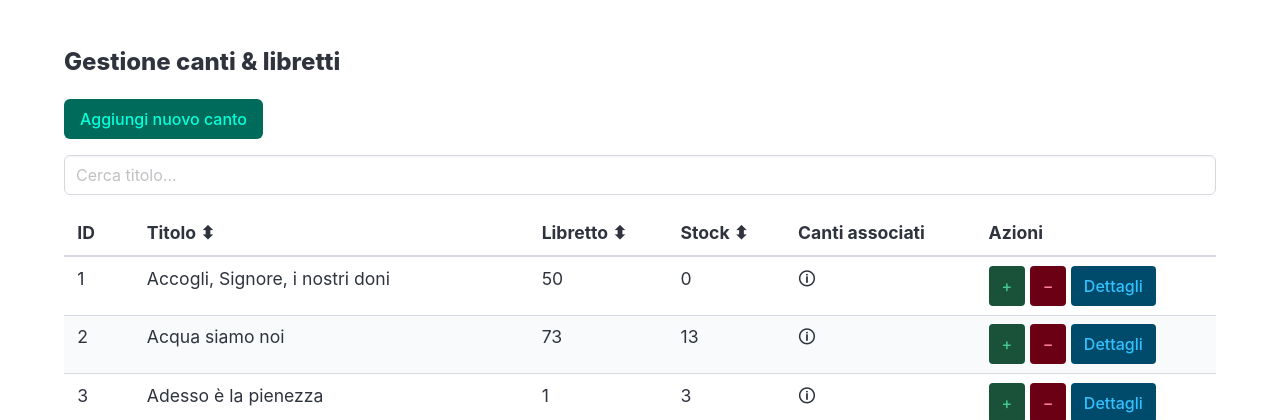
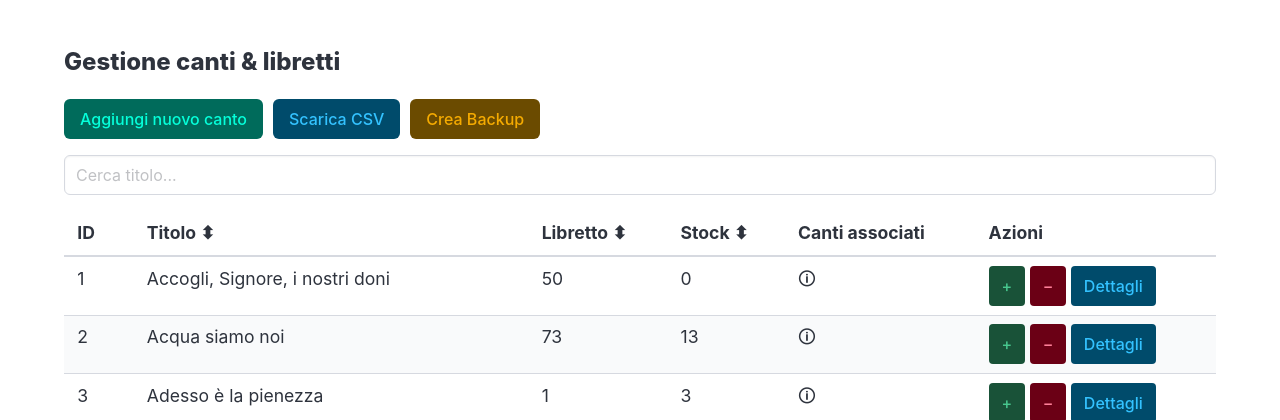
Before and after one commit to corisanvito/book-manager, a Flask app: page / in a window 1280 px wide. Shown: the top 420 px of the page. Run offline with Flask 3, Linux system fonts and the light colour scheme.

Commit message:
Add CSV download and backup functionality to the app

```diff
--- a/app.py
+++ b/app.py
@@ -1,6 +1,7 @@
-from flask import Flask, render_template, jsonify, request, send_from_directory
+from flask import Flask, render_template, jsonify, request, send_from_directory, send_file, make_response
 import csv
 import os
+import io
 
 app = Flask(__name__)
 
@@ -89,11 +90,72 @@ def update_booklet():
     save_songs(songs)
     return jsonify({'ok': True})
 
+
+@app.route('/api/download_csv')
+def download_csv():
+    """
+    Endpoint per scaricare il file CSV aggiornato
+    """
+    try:
+        # Crea un file in memoria
+        csv_data = io.StringIO()
+
+        # Carica i dati
+        songs = load_songs()
+
+        # Scrivi l'header
+        fieldnames = ['title', 'booklet_number', 'associated', 'stock']
+        writer = csv.DictWriter(csv_data, fieldnames=fieldnames, delimiter=';')
+        writer.writeheader()
+
+        # Scrivi i dati
+        for song in songs:
+            writer.writerow({
+                'title': song['title'],
+                'booklet_number': song['booklet_number'],
+                'associated': song['associated'],
+                'stock': song['stock']
+            })
+
+        # Prepara la risposta per il download
+        output = make_response(csv_data.getvalue())
+        output.headers["Content-Disposition"] = "attachment; filename=canti_aggiornato.csv"
+        output.headers["Content-type"] = "text/csv; charset=utf-8"
+
+        return output
+
+    except Exception as e:
+        return jsonify({'error': str(e)}), 500
+
+
+# Endpoint per il backup automatico
+@app.route('/api/backup')
+def create_backup():
+    """
+    Crea un backup con timestamp nel nome
+    """
+    import datetime
+
+    timestamp = datetime.datetime.now().strftime("%Y%m%d_%H%M%S")
+    filename = f"canti_backup_{timestamp}.csv"
+
+    # Copia il file CSV
+    with open(CSV_FILE, 'r', encoding='utf-8') as source:
+        content = source.read()
+
+    output = make_response(content)
+    output.headers["Content-Disposition"] = f"attachment; filename={filename}"
+    output.headers["Content-type"] = "text/csv; charset=utf-8"
+
+    return output
+
+
 # Per file statici
 @app.route('/static/<path:path>')
 def serve_static(path):
     return send_from_directory('static', path)
 
+
 if __name__ == '__main__':
     port = int(os.environ.get('PORT', 5000))
     app.run(host='0.0.0.0', port=port)
--- a/static/app.js
+++ b/static/app.js
@@ -151,5 +151,90 @@ async function saveModalChanges() {
   loadSongs();
 }
 
+// Funzione per scaricare il CSV
+async function downloadCSV() {
+    try {
+        // Crea un link temporaneo
+        const response = await fetch('/api/download_csv');
+
+        if (!response.ok) {
+            throw new Error('Errore nel download');
+        }
+
+        // Crea blob dal contenuto
+        const blob = await response.blob();
+
+        // Crea URL oggetto
+        const url = window.URL.createObjectURL(blob);
+
+        // Crea link e simula click
+        const a = document.createElement('a');
+        a.href = url;
+        a.download = 'canti_aggiornato.csv';
+        document.body.appendChild(a);
+        a.click();
+
+        // Pulizia
+        window.URL.revokeObjectURL(url);
+        document.body.removeChild(a);
+
+    } catch (error) {
+        console.error('Errore download:', error);
+        alert('Errore durante il download del CSV');
+    }
+}
+
+// Funzione per backup
+async function createBackup() {
+    try {
+        const response = await fetch('/api/backup');
+
+        if (!response.ok) {
+            throw new Error('Errore nel backup');
+        }
+
+        const blob = await response.blob();
+        const url = window.URL.createObjectURL(blob);
+        const a = document.createElement('a');
+        a.href = url;
+
+        // Ottieni il nome del file dall'header
+        const contentDisposition = response.headers.get('Content-Disposition');
+        let filename = 'canti_backup.csv';
+
+        if (contentDisposition) {
+            const match = contentDisposition.match(/filename="(.+)"/);
+            if (match) {
+                filename = match[1];
+            }
+        }
+
+        a.download = filename;
+        document.body.appendChild(a);
+        a.click();
+
+        window.URL.revokeObjectURL(url);
+        document.body.removeChild(a);
+
+    } catch (error) {
+        console.error('Errore backup:', error);
+        alert('Errore durante la creazione del backup');
+    }
+}
+
+// Aggiungi event listener quando il DOM è caricato
+document.addEventListener('DOMContentLoaded', function() {
+    const downloadBtn = document.getElementById('download-csv');
+    const backupBtn = document.getElementById('backup-csv');
+
+    if (downloadBtn) {
+        downloadBtn.addEventListener('click', downloadCSV);
+    }
+
+    if (backupBtn) {
+        backupBtn.addEventListener('click', createBackup);
+    }
+});
+
 // Inizializzazione
 loadSongs();
--- a/templates/index.html
+++ b/templates/index.html
@@ -35,11 +35,22 @@
 <div class="container container-table">
     <h1 class="title is-size-4">Gestione canti & libretti</h1>
 
+    <!-- Dopo l'h1 o vicino agli altri pulsanti -->
+    <div style="margin-bottom: 1rem; display: flex; gap: 10px;">
+        <button class="button is-primary is-dark" id="show-add-modal">
+            Aggiungi nuovo canto
+        </button>
 
-    <!-- Bottone per aprire il modal -->
-    <button class="button is-primary is-dark" id="show-add-modal" style="margin-bottom: 1rem;">
-        Aggiungi nuovo canto
-    </button>
+        <!-- Nuovo pulsante per scaricare CSV -->
+        <button class="button is-info is-dark" id="download-csv">
+            Scarica CSV
+        </button>
+
+        <!-- Pulsante backup (opzionale) -->
+        <button class="button is-warning is-dark" id="backup-csv">
+            Crea Backup
+        </button>
+    </div>
 
     <!-- Modal Aggiungi Nuovo Canto -->
     <div class="modal" id="add-modal">
```
